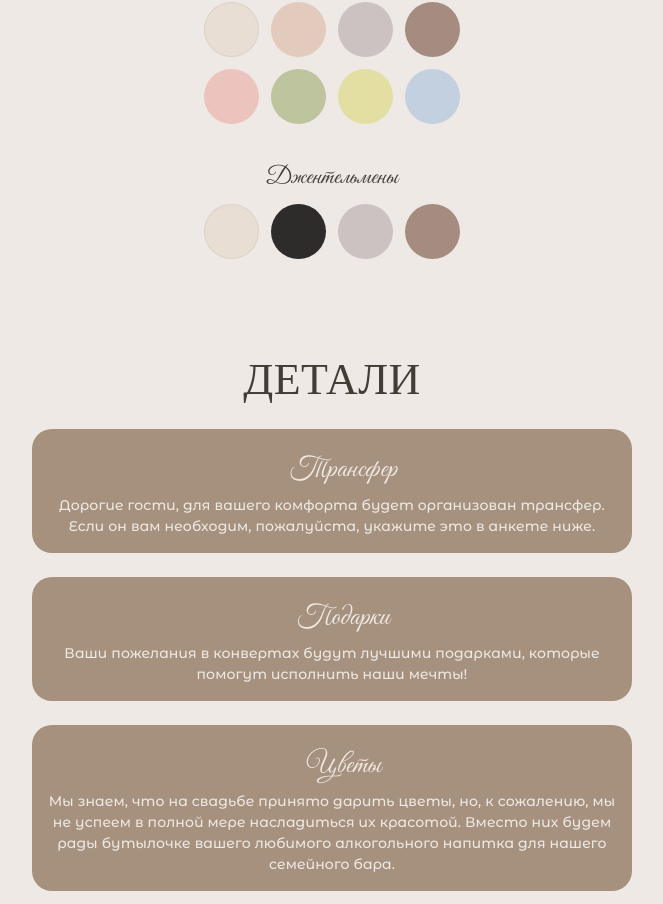
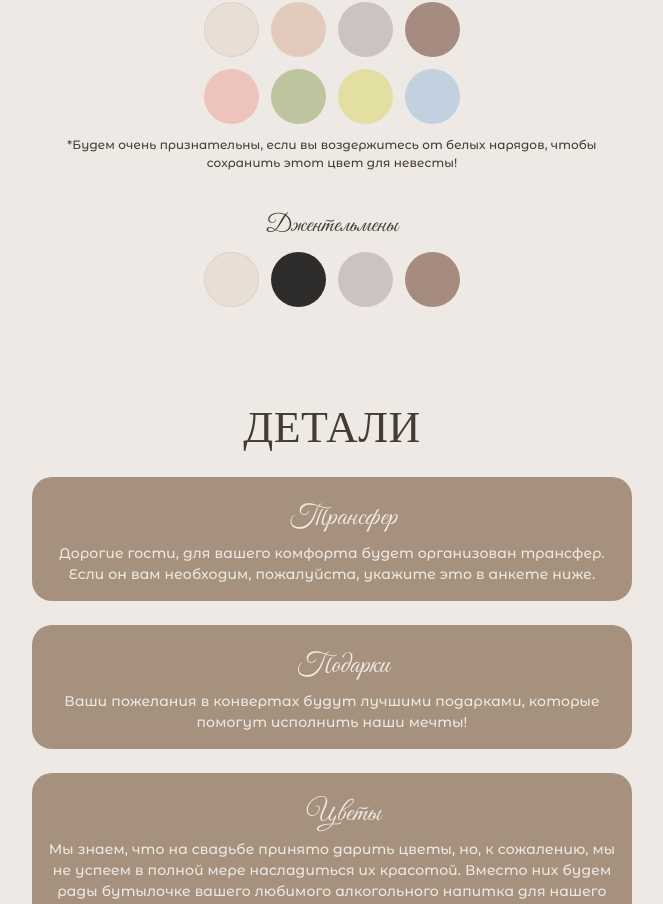
Before and after one commit to Nikkov17/wi-app, a React (Create React App) app: page / in a window 1280 px wide. Shown: the part 3453-4357 px from the top of the page, without its empty margins (308-971 px from the left). Built offline with nearby package versions, Linux system fonts and the light colour scheme; some icons are missing; a web font is replaced by a local one.

Commit message:
update dresscode copy

```diff
--- a/src/components/DressCode/DressCode.jsx
+++ b/src/components/DressCode/DressCode.jsx
@@ -126,6 +126,18 @@ export const DressCode = () => {
                 ></Box>
               </Box>
             </Box>
+            <Typography
+              sx={{
+                fontSize: '12px',
+                fontFamily: FONT.ru.base,
+                fontWeight: 500,
+                marginTop: '12px',
+              }}
+              color={COLOR.base}
+            >
+              *Будем очень признательны, если вы воздержитесь от белых нарядов, чтобы сохранить этот
+              цвет для невесты!
+            </Typography>
           </Box>
           <Box>
             <Typography
```
